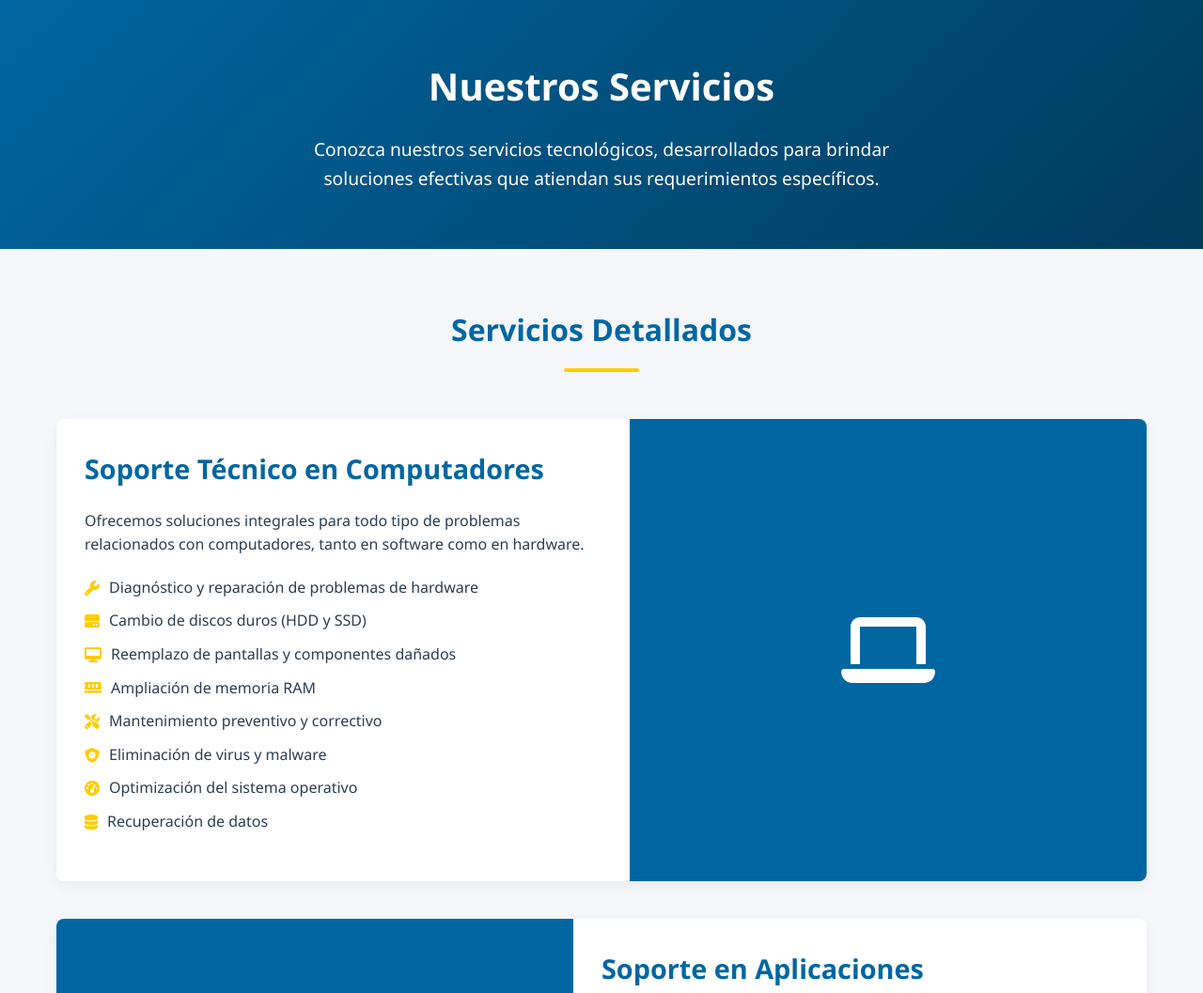
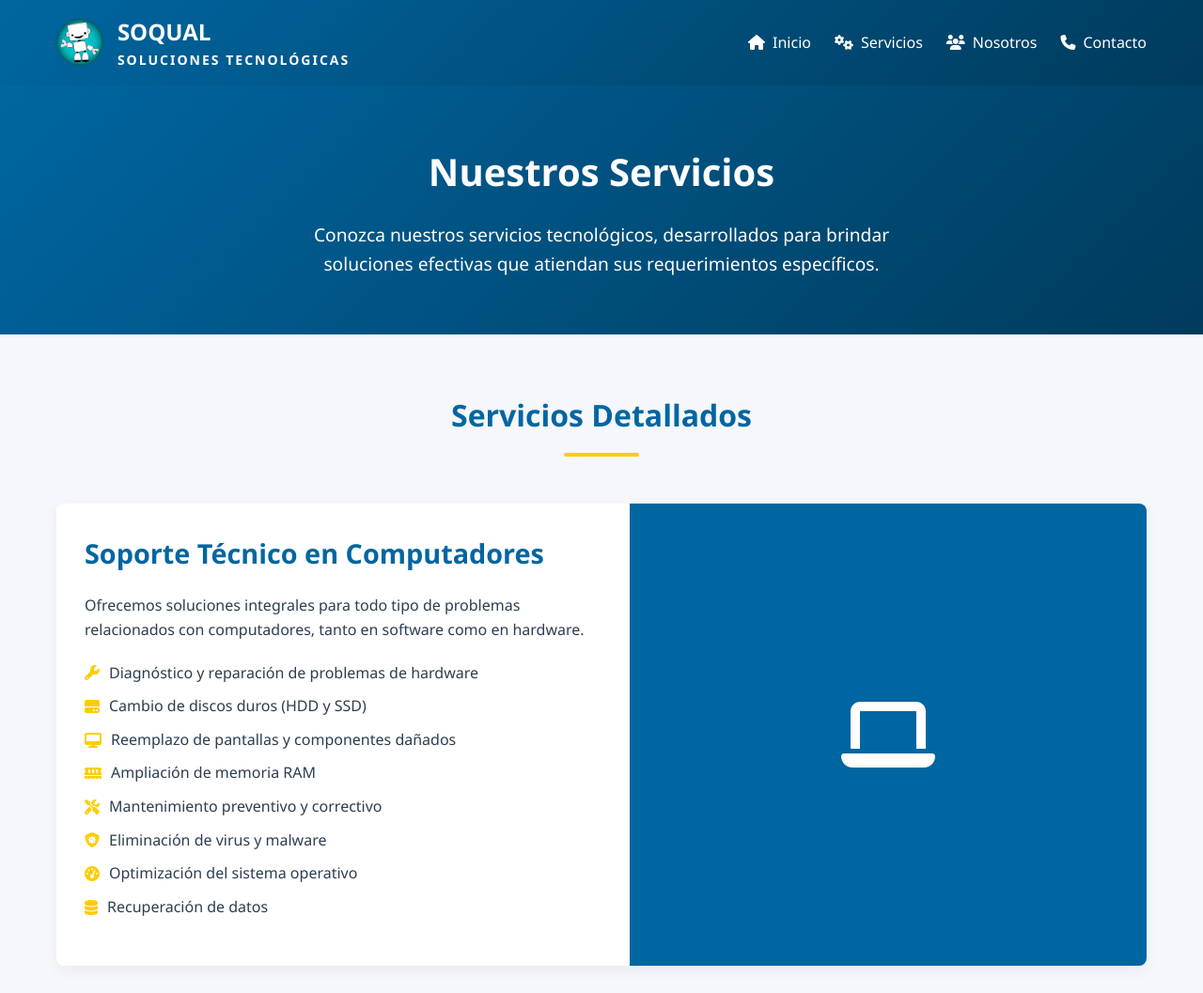
Before and after one commit to HoshiMika/Proyecto-U, a website: page HTML/Servicios.html in a window 1280 px wide. Shown: the top 1057 px of the page at 94% size. Drawn offline with Linux system fonts and the light colour scheme.

Commit message:
parcial 10

```diff
--- a/HTML/Servicios.html
+++ b/HTML/Servicios.html
@@ -15,7 +15,7 @@
 
 
     <!-- Llamamos al archivo JS -->
-    <script src="/docs/JS/ConexionPagina.js"></script>
+    <script src="../JS/ConexionPagina.js"></script>
     <script src="../JS/JS_Servicios/ServicioParrafo.js"></script>
     <script src="../JS/JS_Servicios/ServiciosDetalle.js"></script>
     <div id="BtnContactoInfo"></div>
```
